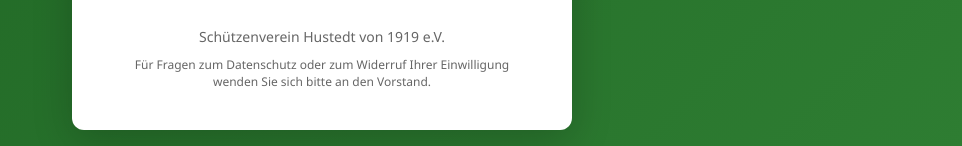
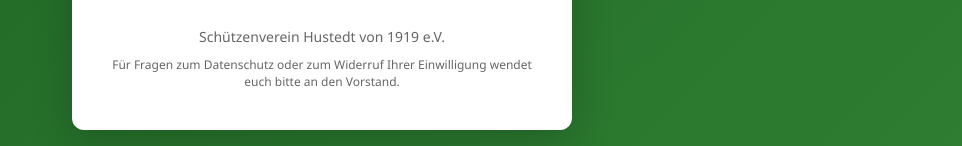
Before and after one commit to Schutzenverein-Hustedt-von-1919-e-V/Mailanmeldung, a plain HTML site: page index.html in a window 1280 px wide. Shown: the part 697-843 px from the top of the page, without its empty margins (318-1280 px from the left). Drawn offline with Linux system fonts and the light colour scheme.

Commit message:
Update index.html

```diff
--- a/index.html
+++ b/index.html
@@ -214,7 +214,7 @@
         <div class="footer">
             <p>Schützenverein Hustedt von 1919 e.V.</p>
             <p style="font-size: 12px; margin-top: 10px;">
-                Für Fragen zum Datenschutz oder zum Widerruf Ihrer Einwilligung wenden Sie sich bitte an den Vorstand.
+                Für Fragen zum Datenschutz oder zum Widerruf Ihrer Einwilligung wendet euch bitte an den Vorstand.
             </p>
         </div>
     </div>
```
